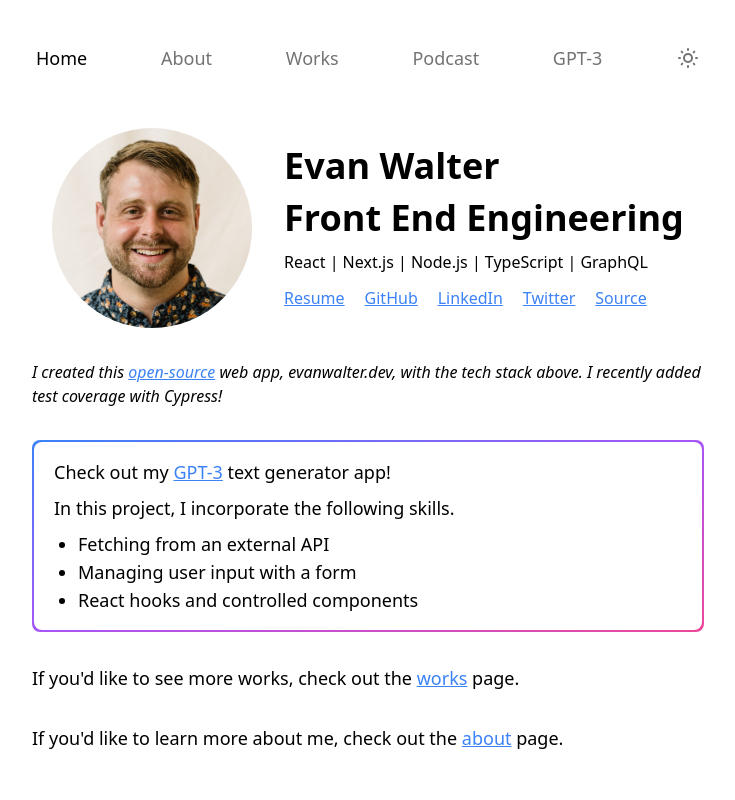
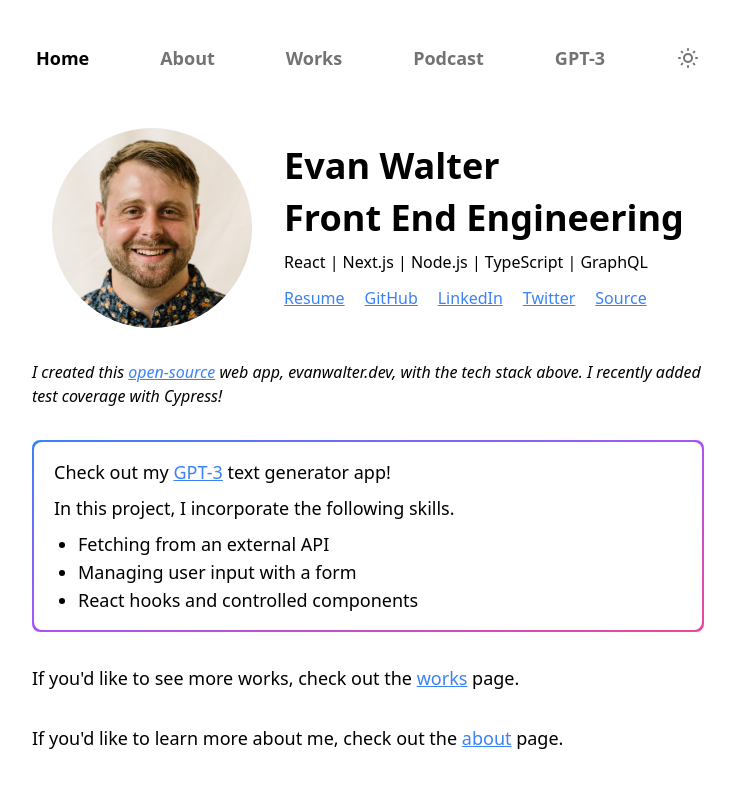
Before and after one commit to evan-walter/evanwalter.dev, a Next.js app: page / in a window 1280 px wide. Shown: the top 800 px of the page, without its empty margins (272-1007 px from the left). Built offline with nearby package versions, Linux system fonts and the light colour scheme.

Commit message:
Make nav styles bold

```diff
--- a/components/NavLinkProvider.tsx
+++ b/components/NavLinkProvider.tsx
@@ -1,7 +1,7 @@
 import { createContext, useContext } from 'react'
 
 const NavLinkContext = createContext<string>(
-  'p-1 text-neutral-500 hover:text-black dark:text-neutral-400 dark:hover:text-white'
+  'p-1 font-semibold text-neutral-500 hover:text-black dark:text-neutral-400 dark:hover:text-white'
 )
 
 export function useNavLinkContext() {
--- a/components/NavMenu.tsx
+++ b/components/NavMenu.tsx
@@ -114,12 +114,12 @@ function NavItem({
   const classNames = `
     ${
       isMobileScreen
-        ? 'w-full border-b border-neutral-700 p-1 font-semibold text-black dark:text-white'
+        ? 'w-full border-b border-neutral-700 p-1 text-black dark:text-white'
         : isActive
         ? 'p-1 text-black dark:text-white'
         : navLinkStyles
     }
-    max-sm:py-3 sm:w-fit scroll-smooth
+    scroll-smooth font-semibold max-sm:py-3 sm:w-fit'
   `
 
   return (
```
